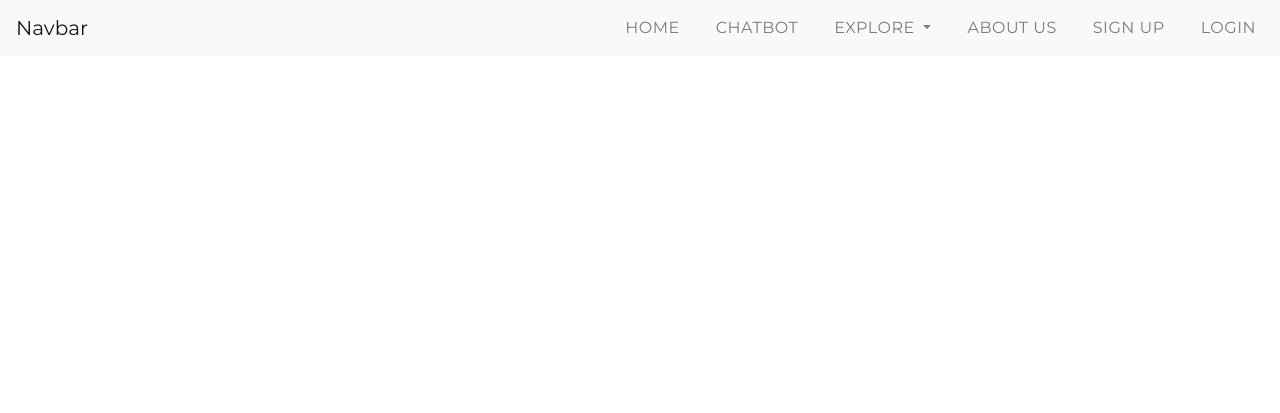
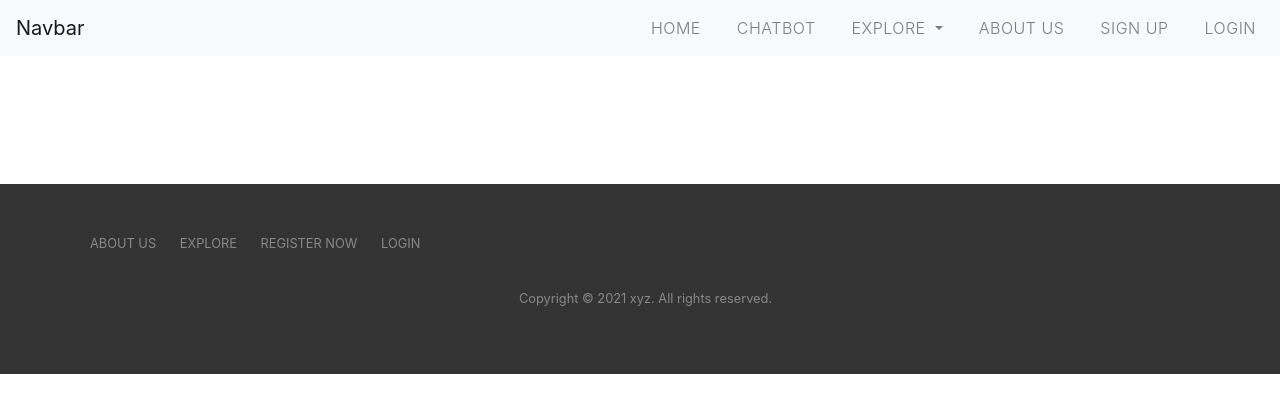
Before and after one commit to sukhada111/Disease-prediction-portal-with-Chatbot, a Django app: page / in a window 1280 px wide. Shown: the top 413 px of the page. Run offline with Django 3.2, Linux system fonts and the light colour scheme; some libraries are stand-ins or nearby versions.

Commit message:
Added base.html

```diff
--- a/prediction_portal/home/templates/home/index.html
+++ b/prediction_portal/home/templates/base.html
@@ -1,4 +1,3 @@
-
 <!doctype html>
 <html lang="en">
   <head>
@@ -10,15 +9,84 @@
     <link rel="stylesheet" href="https://maxcdn.bootstrapcdn.com/bootstrap/4.0.0/css/bootstrap.min.css" integrity="sha384-Gn5384xqQ1aoWXA+058RXPxPg6fy4IWvTNh0E263XmFcJlSAwiGgFAW/dAiS6JXm" crossorigin="anonymous">
     <link rel="preconnect" href="https://fonts.googleapis.com">
     <link rel="preconnect" href="https://fonts.gstatic.com" crossorigin>
-    <link href="https://fonts.googleapis.com/css2?family=Montserrat:wght@100;200;400;700&display=swap" rel="stylesheet">
-    <title>Disease Prediction Portal</title>
+    <link href="https://fonts.googleapis.com/css2?family=Lato:wght@100;300;400;700&display=swap" rel="stylesheet">
 
-    <link rel="stylesheet" href="../home/style.css">
+    <title>Disease Prediction | {% block title %}{% endblock title %}</title>
 
+    <style>
+      html{
+        font-family: 'Lato', sans-serif;
+      }
+
+    .nav-item{
+      margin-left: 20px;
+      text-transform: uppercase;
+      letter-spacing: 0.5px;
+      font-weight: 300;
+
+    }
+    .dropdown-item{
+      font-weight: 300;
+      text-transform: none;
+    }
+    footer{
+    background-color: #333;
+    padding: 50px;
+    font-size: 80%;
+    margin-top: 10%;
+}
+
+.footer-nav{
+    list-style: none;
+    float: left;
+
+}
+.social-links{
+    list-style: none;
+    float: right;
+}
+
+.footer-nav li,
+.social-links li{
+
+    display: inline-block;
+    margin-right:20px ;
+    text-transform: uppercase;
+}
+
+.footer-nav li:last-child{
+    margin: 0;
+}
+
+.footer-nav li a:link,
+.footer-nav li a:visited
+{
+    text-decoration: none;
+    border: 0;
+    color: #888;
+    transition: color 0.2s;
+
+}
+
+.footer-nav li a:active,
+.footer-nav li a:hover
+{
+    color: #ddd;
+}
+footer p{
+    color: #888;
+    text-align: center;
+    margin-top: 20px;
+
+}
+
+    </style>
+    {% block style %} {% endblock style %}
   </head>
   <body>
 
     <header>
+        {% load static %}
         <nav class="navbar navbar-expand-lg navbar-light bg-light">
             <a class="navbar-brand" href="#">Navbar</a>
             <button class="navbar-toggler" type="button" data-toggle="collapse" data-target="#navbarSupportedContent" aria-controls="navbarSupportedContent" aria-expanded="false" aria-label="Toggle navigation">
@@ -60,7 +128,28 @@
           </nav>
     </header>
 
+    {% block body%} {% endblock body %}
+</body>
+    <footer>
+        <div class="row">
+            <div class="col-sm-6">
+                <ul class="footer-nav">
+                    <li><a href="">About us</a></li>
+                    <li><a href="">Explore</a></li>
+                    <li><a href="">Register now</a></li>
+                    <li><a href="">Login</a></li>
 
+
+                </ul>
+            </div>
+
+        </div>
+        <div class="row">
+            <p style="padding-left: 40%;">
+                Copyright &copy; {% now 'Y' %} xyz. All rights reserved.
+            </p>
+        </div>
+      </footer>
 
     <!-- Bootstrap core JavaScript
     ================================================== -->
@@ -68,5 +157,5 @@
     <script src="https://code.jquery.com/jquery-3.2.1.slim.min.js" integrity="sha384-KJ3o2DKtIkvYIK3UENzmM7KCkRr/rE9/Qpg6aAZGJwFDMVNA/GpGFF93hXpG5KkN" crossorigin="anonymous"></script>
     <script src="https://cdnjs.cloudflare.com/ajax/libs/popper.js/1.12.9/umd/popper.min.js" integrity="sha384-ApNbgh9B+Y1QKtv3Rn7W3mgPxhU9K/ScQsAP7hUibX39j7fakFPskvXusvfa0b4Q" crossorigin="anonymous"></script>
     <script src="https://maxcdn.bootstrapcdn.com/bootstrap/4.0.0/js/bootstrap.min.js" integrity="sha384-JZR6Spejh4U02d8jOt6vLEHfe/JQGiRRSQQxSfFWpi1MquVdAyjUar5+76PVCmYl" crossorigin="anonymous"></script>
-</body>
+
 </html>
--- a/prediction_portal/home/templates/home/style.css
+++ /dev/null
@@ -1,10 +0,0 @@
-body{
-  font-family: 'Montserrat', sans-serif;
-}
-
-.nav-item{
-    margin-left: 20px;
-    text-transform: uppercase;
-    letter-spacing: 0.5px;
-
-  }
--- /dev/null
+++ b/prediction_portal/home/templates/index.html
@@ -0,0 +1,5 @@
+{% extends "base.html" %}
+
+{% block title %}
+    Home
+{% endblock title %}
--- a/prediction_portal/home/views.py
+++ b/prediction_portal/home/views.py
@@ -2,4 +2,4 @@ from django.shortcuts import render
 
 # Create your views here.
 def home(request):
-    return render(request, 'home/index.html')
+    return render(request, 'index.html')
```
